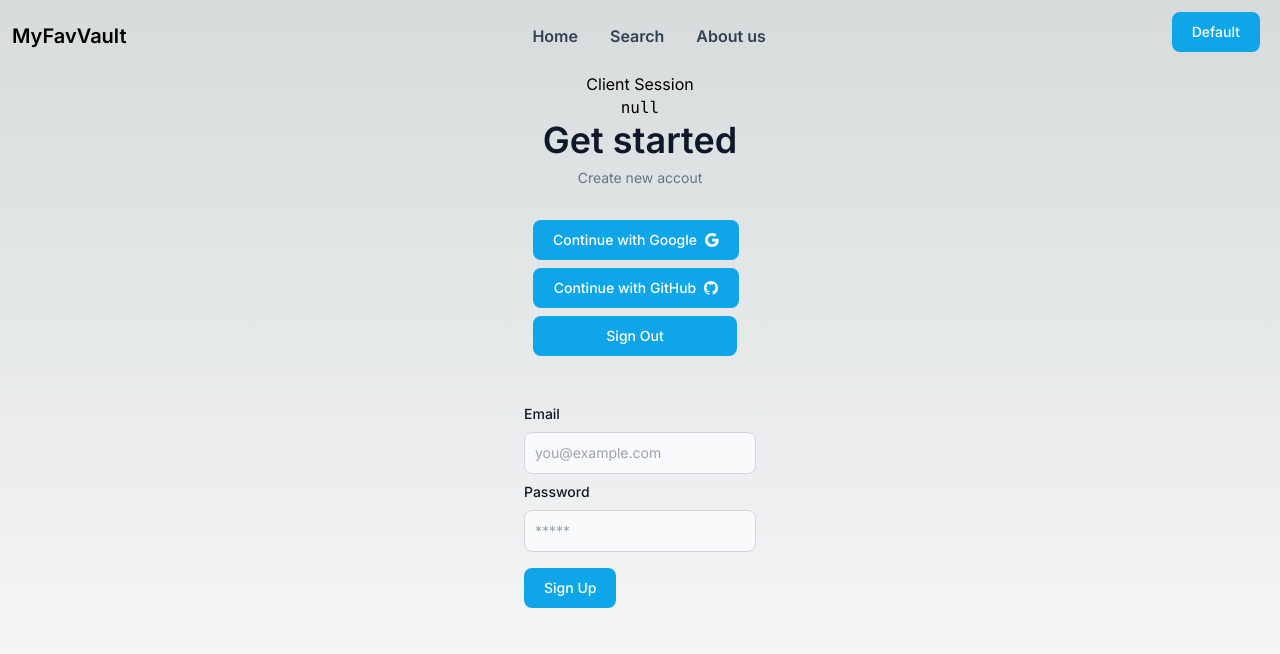
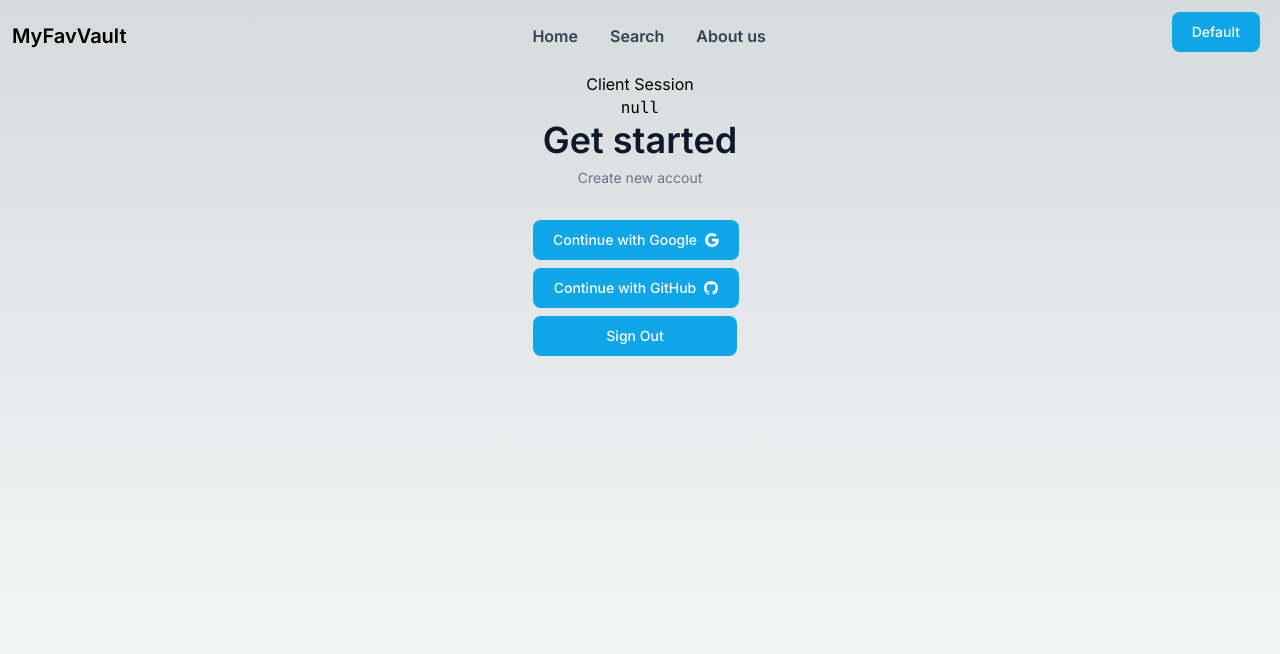
Before and after one commit to Isl0m/my-fav-vault, a Next.js app: page /auth in a window 1280 px wide. Shown: the top 654 px of the page. Built offline with nearby package versions, Linux system fonts and the light colour scheme; no server answers.

Commit message:
prisma base and connection to next-auth

```diff
--- a/src/app/api/session/route.ts
+++ b/src/app/api/session/route.ts
@@ -1,5 +1,5 @@
 import { getServerSession } from "next-auth";
-import { authOptions } from "@/app/lib/auth";
+import { authOptions } from "@/lib/auth";
 import { NextResponse } from "next/server";
 
 export async function GET(request: Request) {
--- a/src/app/auth/page.tsx
+++ b/src/app/auth/page.tsx
@@ -22,47 +22,6 @@ const Auth = async () => {
           </SignInButton>
           <SignOutButton />
         </div>
-        <form>
-          <div>
-            <label
-              htmlFor="email"
-              className="block my-2 text-sm font-medium text-gray-900 dark:text-white"
-            >
-              Email
-            </label>
-            <input
-              type="email"
-              id="email"
-              className="bg-gray-50 border border-gray-300 text-gray-900 text-sm rounded-lg
-              focus:border-blue-500 block w-full p-2.5 dark:bg-gray-700 dark:border-gray-600
-              dark:placeholder-gray-400 dark:text-white dark:focus:border-blue-500"
-              placeholder="you@example.com"
-              required
-            />
-            <label
-              htmlFor="password"
-              className="block my-2 text-sm font-medium text-gray-900 dark:text-white"
-            >
-              Password
-            </label>
-            <input
-              type="password"
-              id="password"
-              className="bg-gray-50 border border-gray-300 text-gray-900 text-sm rounded-lg
-              focus:border-blue-500 block w-full p-2.5 dark:bg-gray-700 dark:border-gray-600
-              dark:placeholder-gray-400 dark:text-white dark:focus:border-blue-500"
-              placeholder="*****"
-              required
-            />
-            <button
-              type="button"
-              className="text-white bg-sky-500 hover:bg-sky-700 font-medium rounded-lg
-            text-sm px-5 py-2.5 mt-4 dark:bg-sky-600 dark:hover:bg-sky-700"
-            >
-              Sign Up
-            </button>
-          </div>
-        </form>
       </div>
     </main>
   );
--- a/src/app/lib/auth.ts
+++ b/src/lib/auth.ts
@@ -1,7 +1,9 @@
 import { AuthOptions } from "next-auth";
 import GoogleProvider from "next-auth/providers/google";
 import GitHubProvider from "next-auth/providers/github";
+import { PrismaAdapter } from "@next-auth/prisma-adapter";
 import { env } from "@/env.mjs";
+import prisma from "./prisma";
 
 export const authOptions: AuthOptions = {
   callbacks: {
@@ -12,7 +14,7 @@ export const authOptions: AuthOptions = {
       return session;
     },
   },
-  // adapter: PrismaAdapter(prisma),
+  adapter: PrismaAdapter(prisma),
   providers: [
     GoogleProvider({
       clientId: env.GOOGLE_CLIENT_ID,
--- /dev/null
+++ b/src/lib/prisma.ts
@@ -0,0 +1,14 @@
+import { PrismaClient } from "@prisma/client";
+
+let prisma: PrismaClient;
+
+if (process.env.NODE_ENV === "production") {
+  prisma = new PrismaClient();
+} else {
+  if (!(global as any).prisma) {
+    (global as any).prisma = new PrismaClient();
+  }
+  prisma = (global as any).prisma;
+}
+
+export default prisma;
```
Also changed, not shown: package.json (+8 -1 lines), src/app/api/auth/[...nextauth]/route.ts (+4 -4 lines), 2 other files (tests, documents, lock files or other folders).
